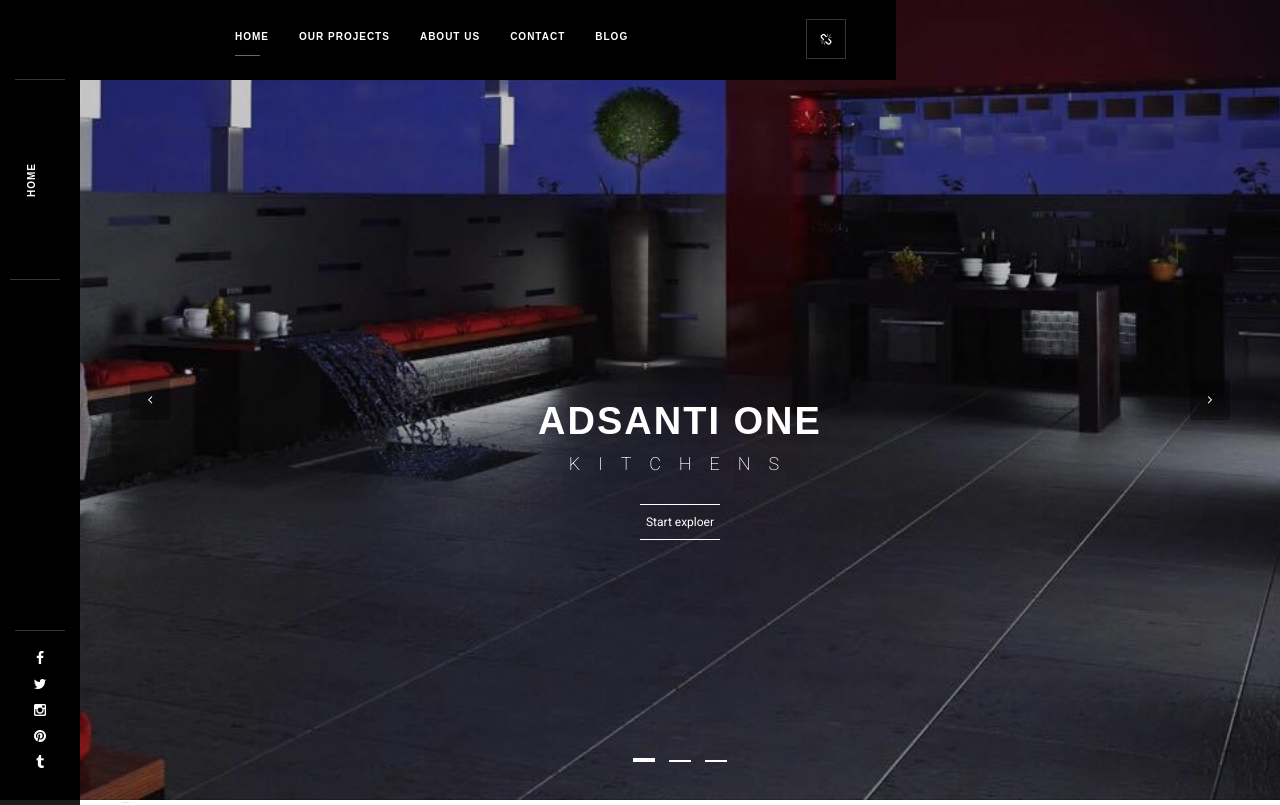
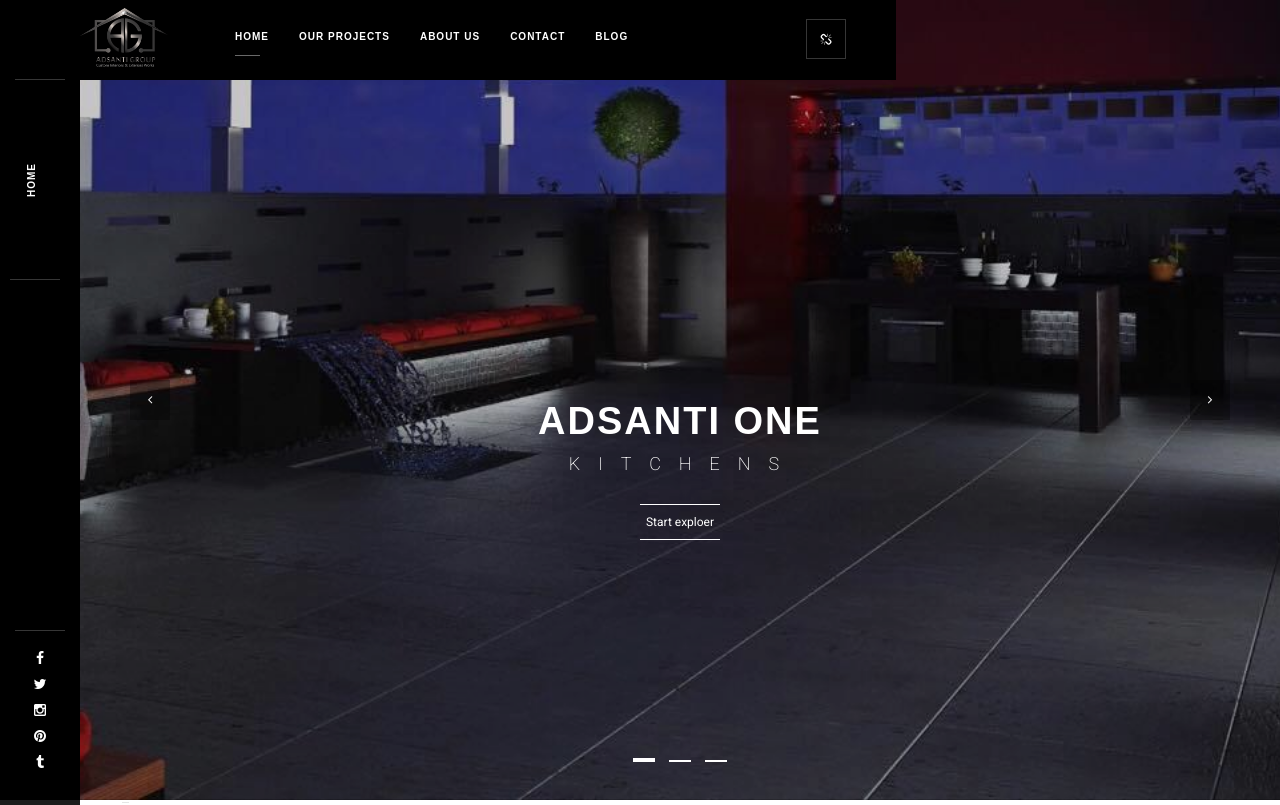
Before and after one commit to Ahmedkarem701/Adsanti, a plain HTML site: page index.html in a window 1280 px wide. Shown: the top 805 px of the page. Drawn offline with Linux system fonts and the light colour scheme; files whose address does not match are found by name; a web font is replaced by a local one.

Commit message:
Update index.html

```diff
--- a/index.html
+++ b/index.html
@@ -32,7 +32,7 @@
             <header>
                 <div class="header-inner">
                     <div class="logo-holder">
-                        <a href="index.html"><img style="margin-top: -15px !important;" src="" alt=""></a>
+                        <a href="index.html"><img style="margin-top: -15px !important;" src="images/logo.png" alt=""></a>
                     </div>
                     <div class="nav-button-holder">
                         <div class="nav-button vis-m"><span></span><span></span><span></span></div>
```
